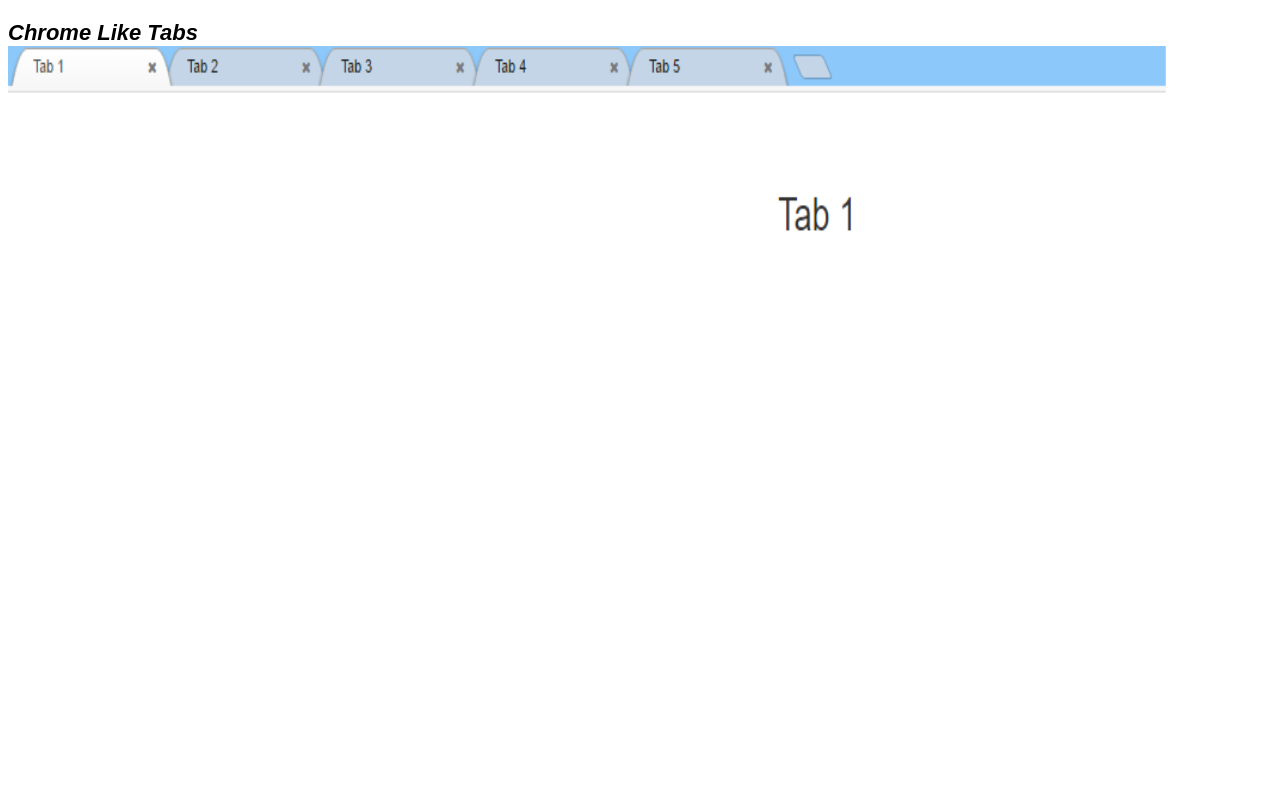
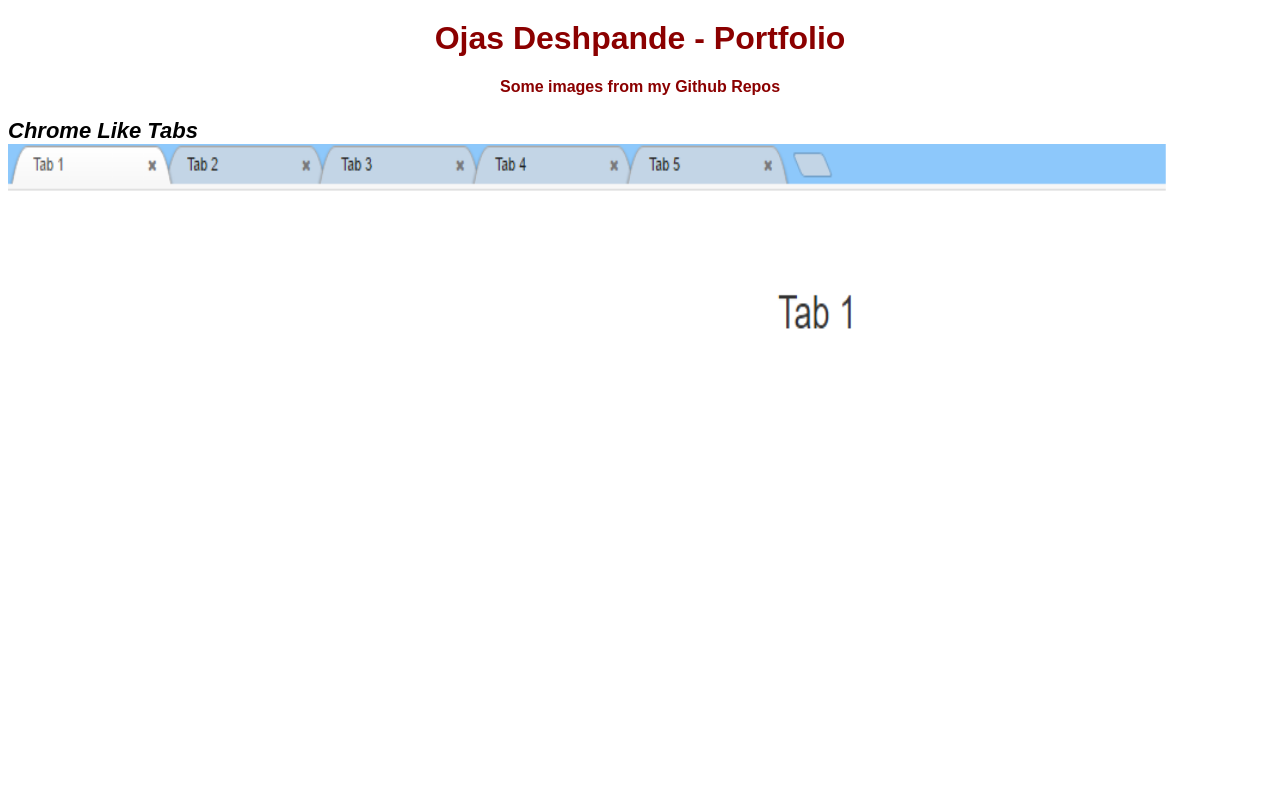
Before and after one commit to ojasd/ojasd.github.io, a plain HTML site: page index.html in a window 1280 px wide. Shown: the top 800 px of the page. Drawn offline with Linux system fonts and the light colour scheme.

Commit message:
update the css

```diff
--- a/index.html
+++ b/index.html
@@ -2,11 +2,15 @@
 <head>
     <link rel="stylesheet" type="text/css" href="styles/style.css"/>
     <title>
-        <h1>Portfolio</h1>
+        Portfolio
     </title>
 
 </head>
 <body>
+<div id="header">
+<h1>Ojas Deshpande - Portfolio</h1>
+<h4>Some images from my Github Repos</h4>
+</div>
 <div id="tabs">
     <label>Chrome Like Tabs</label>
     <p>
--- a/styles/style.css
+++ b/styles/style.css
@@ -41,3 +41,11 @@ a {
     font-weight: bold;
     font-size:18px;
 }
+
+#header{
+    text-decoration: none;
+    text-align: center;
+    font-family:Arial;
+    color:darkred;
+    font-weight: bold;
+}
```
